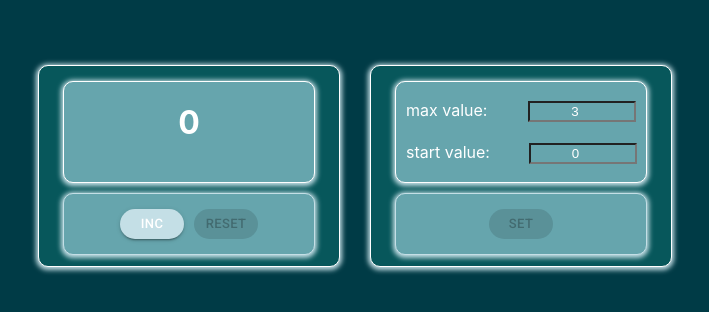
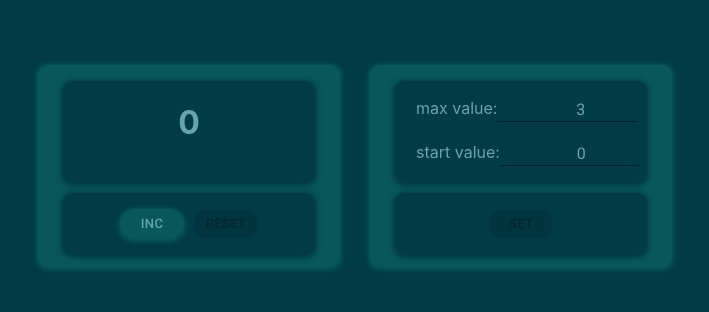
Before and after one commit to Toyfon/Counter_Redux, a React (Create React App) app: page / in a window 1280 px wide. Shown: the part 234-546 px from the top of the page, without its empty margins (300-1009 px from the left). Built offline with nearby package versions, Linux system fonts and the light colour scheme.

Commit message:
add some CSS

```diff
--- a/src/App.tsx
+++ b/src/App.tsx
@@ -4,6 +4,7 @@ import {Counter} from "./components/Counter/Counter";
 import {Settings} from "./components/Settings/Settings";
 import {useDispatch} from "react-redux";
 import {setInitialValuesAC} from "./Redux/actions";
+import {Container} from "@mui/material";
 
 
 const App = () => {
@@ -12,7 +13,7 @@ const App = () => {
     const dispatch = useDispatch()
 
 
-    useEffect( ()=> {
+    useEffect(() => {
         let initialValueAsString = localStorage.getItem('counterValue')
         let settingsAsString = localStorage.getItem('Settings')
         if (settingsAsString !== null && initialValueAsString !== null) {
@@ -21,15 +22,14 @@ const App = () => {
             dispatch(setInitialValuesAC(settings.startValue, settings.maxValue, initialValue))
         }
 
-    }, [] )
+    }, [])
 
     return (
-        <div className="Wrapper">
-
+        <div className="Wrapper" >
             <div className="table">
                 <Counter/>
             </div>
-            <div className="settings">
+            <div>
                 <Settings/>
             </div>
         </div>
--- a/src/Redux/actions.ts
+++ b/src/Redux/actions.ts
@@ -30,7 +30,7 @@ export const changeStartValueAC = (value: number, isDisabled: boolean, disableBt
     } as const)
 export const setValueAC = (isDisabled: boolean, disableBtn: boolean, error: boolean) => ({
     type: 'SET_VALUE',
-    isDisabled, disableBtn, error
+    isDisabled, disableBtn, error,
 } as const)
 export const setErrorAC = (error: boolean) => ({type: 'SET_ERROR', error} as const)
 export const setInitialValuesAC = (startValue: number, maxValue: number, value: number) => ({
--- a/src/components/Counter/Counter.tsx
+++ b/src/components/Counter/Counter.tsx
@@ -19,7 +19,6 @@ export const Counter = () => {
 
 
     const incrementValue = () => {
-
         if (!isNaN(+value) && value < maxValue) {
             dispatch((changeCountAC(+value + 1, false)))
             localStorage.setItem('counterValue', JSON.stringify(value + 1))
@@ -31,7 +30,8 @@ export const Counter = () => {
 
 
     const buttonStyle = {
-        backgroundColor: "#C4DFE6", color: "white", borderRadius: "20px"
+        backgroundColor: "#07575B", color: "#66A5AD", borderRadius: "20px",
+        boxShadow: "0px 1px 5px 2px #07575B"
     }
 
     useEffect(() => {
@@ -55,7 +55,8 @@ export const Counter = () => {
                     {
                         maxValue === startValue || startValue < 0 || startValue > maxValue
                             ? <span style={{color: "red", fontSize: "30px"}}>"Incorrect value"</span>
-                            : value
+                            :  value
+// <span style={{color: "white", fontSize: "30px"}}>"set value"</span>
                     }
                 </h1>
             </div>
--- a/src/components/Counter/counter.module.css
+++ b/src/components/Counter/counter.module.css
@@ -1,14 +1,13 @@
-
 .container {
     display: flex;
     flex-direction: column;
     align-items: center;
     background-color: #07575B;
-    border: 1px solid white;
+    border: 1px solid #07575B;
     width: 300px;
     height: 200px;
     border-radius: 10px;
-    box-shadow: 0px 1px 5px 2px #C4DFE6
+    box-shadow: 0px 1px 5px 2px #07575B
 }
 
 .value {
@@ -16,10 +15,10 @@
     width: 250px;
     margin: 15px 10px 10px;
     border-radius: 10px;
-    border: 1px solid white;
-    background-color: #66A5AD;
-    box-shadow: 0px 1px 5px 2px #C4DFE6;
-    color: white;
+    border: 1px solid #003B46;
+    background-color: #003B46;
+    box-shadow: 0px 1px 5px 2px #003B46;
+    color: #66A5AD;
 }
 
 .warning {
@@ -42,10 +41,10 @@ h1 {
     align-items: center;
     width: 250px;
     height: 60px;
-    border: 1px solid #C4DFE6;
-    background-color: #66A5AD;
+    border: 1px solid #003B46;
+    background-color: #003B46;
     border-radius: 10px;
-    box-shadow: 0px 1px 5px 2px #C4DFE6
+    box-shadow: 0px 1px 5px 2px #003B46
 }
 
 .btn {
--- a/src/components/Settings/Settings.tsx
+++ b/src/components/Settings/Settings.tsx
@@ -1,26 +1,24 @@
-import React from "react";
+import React, {ChangeEvent} from "react";
 import s from './settings.module.css'
-import {Input} from "../Input/Input";
 import {useTypedSelector} from "../../Redux/redux-store";
 import {useDispatch} from "react-redux";
 import {changeMaxValueAC, changeStartValueAC, setErrorAC, setValueAC} from "../../Redux/actions";
-import {Button} from "@mui/material";
+import {Button, TextField} from "@mui/material";
 
 
 export const Settings = () => {
 
+
     const disableBtn = useTypedSelector<boolean>(state => state.counter.disableBtn)
     const maxValue = useTypedSelector<number>(state => state.counter.maxValue)
     const startValue = useTypedSelector<number>(state => state.counter.startValue)
-    const error = useTypedSelector<boolean>(state => state.counter.error)
 
     const dispatch = useDispatch()
 
 
     const setSettingsHandler = () => {
         dispatch(setValueAC(false, true, false))
-        localStorage.setItem('Settings', JSON.stringify({ 'startValue':startValue,'maxValue':maxValue}))
-        /*localStorage.setItem('startValue', JSON.stringify(startValue))*/
+        localStorage.setItem('Settings', JSON.stringify({'startValue': startValue, 'maxValue': maxValue}))
     }
 
     const onChangeMaxNumberHandler = (value: number) => {
@@ -32,32 +30,64 @@ export const Settings = () => {
         dispatch(setErrorAC(false))
     }
     const buttonStyle = {
-        backgroundColor: "#C4DFE6", color: "white", borderRadius: "20px"
+        backgroundColor: "#07575B", color: "#66A5AD", borderRadius: "20px",
+        boxShadow: "0px 1px 5px 2px #07575B"
     }
-
+    const onChangeHandlerMax = (e: ChangeEvent<HTMLInputElement>) => {
+        let value = e.currentTarget.valueAsNumber
+        onChangeMaxNumberHandler(value)
+    }
+    const onChangeHandlerStart = (e: ChangeEvent<HTMLInputElement>) => {
+        let value = e.currentTarget.valueAsNumber
+        onChangeStartNumberHandler(value)
+    }
 
     return (
         <div className={s.container}>
             <div className={s.value}>
                 <div className={s.maxInput}>
                 <span>max value:
-                   {/* <TextField  type="number" value={maxValue} onChange={(e)=>onChangeMaxNumberHandler(+e.currentTarget.value)}  error={error}/>*/}
-                    <Input value={maxValue}
+                    <TextField variant={"standard"}
+                               color={maxValue === startValue || startValue! > maxValue! ? "error" : "primary"}
+                               value={maxValue}
+                               onChange={onChangeHandlerMax}
+                               type={"number"}
+                               sx={{
+                                   input: {
+                                       width: "100px",
+                                       height: "15px"
+                                   }
+                               }}
+                    />
+                    {/*   <Input value={maxValue}
                            callBack={onChangeMaxNumberHandler}
                            error={error}
                            maxValue={maxValue}
-                           startValue={startValue}/>
+                           startValue={startValue}/>*/}
                 </span>
 
                 </div>
                 <div className={s.minInput}>
                     <span>start value:
-                       <Input value={startValue}
+                         <TextField variant={"standard"}
+                                    color={maxValue === startValue || startValue! < 0 || startValue! > maxValue! ? "error" : "primary"}
+                                    value={startValue}
+                                    onChange={onChangeHandlerStart}
+                                    type={"number"}
+                                    sx={{
+                                        input: {
+                                            width: "100px",
+                                            height: "15px"
+                                        }
+                                    }}
+                         />
+
+                        {/*   <Input value={startValue}
                               callBack={onChangeStartNumberHandler}
                               error={error}
                               maxValue={maxValue}
                               startValue={startValue}
-                       />
+                       />*/}
                 </span>
                 </div>
             </div>
--- a/src/components/Settings/settings.module.css
+++ b/src/components/Settings/settings.module.css
@@ -3,12 +3,12 @@
     display: flex;
     flex-direction: column;
     align-items: center;
-    border: 1px solid white;
+    border: 1px solid #07575B;
     background-color: #07575B;
     width: 300px;
     height: 200px;
     border-radius: 10px;
-    box-shadow: 0px 1px 5px 2px #C4DFE6
+    box-shadow: 0px 1px 5px 2px #07575B
 }
 
 .value {
@@ -19,10 +19,10 @@
     width: 250px;
     margin: 15px 10px 10px;
     border-radius: 10px;
-    border: 1px solid white;
-    background-color: #66A5AD;
-    box-shadow: 0px 1px 5px 2px #C4DFE6;
-    color: white;
+    border: 1px solid #003B46;
+    background-color: #003B46;
+    box-shadow: 0px 1px 5px 2px #003B46;
+    color: #66A5AD;
 }
 
 .value span {
@@ -32,30 +32,26 @@
 
 .maxInput {
     margin-bottom: 20px;
+    margin-left: 10px;
     text-align: start;
-
-
 }
 
 .maxInput input {
     margin-left: 41px;
     width: 100px;
     text-align: center;
-    background-color: inherit;
-    color: white;
+    color:  #66A5AD;
 }
-
 
 .minInput {
     text-align: start;
+    margin-left: 10px;
 }
 
 .minInput input {
     margin-left: 39px;
-    width: 100px;
     text-align: center;
-    background-color: inherit;
-    color: white;
+    color: #66A5AD;
 }
 
 
@@ -66,23 +62,23 @@
     align-items: center;
     width: 250px;
     height: 60px;
-    border: 1px solid #C4DFE6;
-    background-color: #66A5AD;
+    border: 1px solid #003B46;
+    background-color: #003B46;
     border-radius: 10px;
-    box-shadow: 0px 1px 5px 2px #C4DFE6
+    box-shadow: 0px 1px 5px 2px #003B46
 }
 
-.btn {
+/*.btn {
     font-size: medium;
     font-weight: normal;
 
-}
+}*/
 
-.error {
+/*.error {
     border: 1px solid red;
-}
+}*/
 
-.inputError {
+/*.inputError {
     border: 1px solid red;
     outline: none;
-}
+}*/
--- a/src/index.tsx
+++ b/src/index.tsx
@@ -11,11 +11,11 @@ import {ThemeProvider, createTheme} from '@mui/material'
 
 const theme = createTheme({
     palette: {
-        primary:{
-            main:'#66A5AD'
-        },
-
-    }
+        primary: {
+            main: '#07575B',
+        }
+    },
+   /* shadows: ["none"]*/
 })
 
 
```
Also changed, not shown: 11 other files (tests, documents, lock files or other folders).
